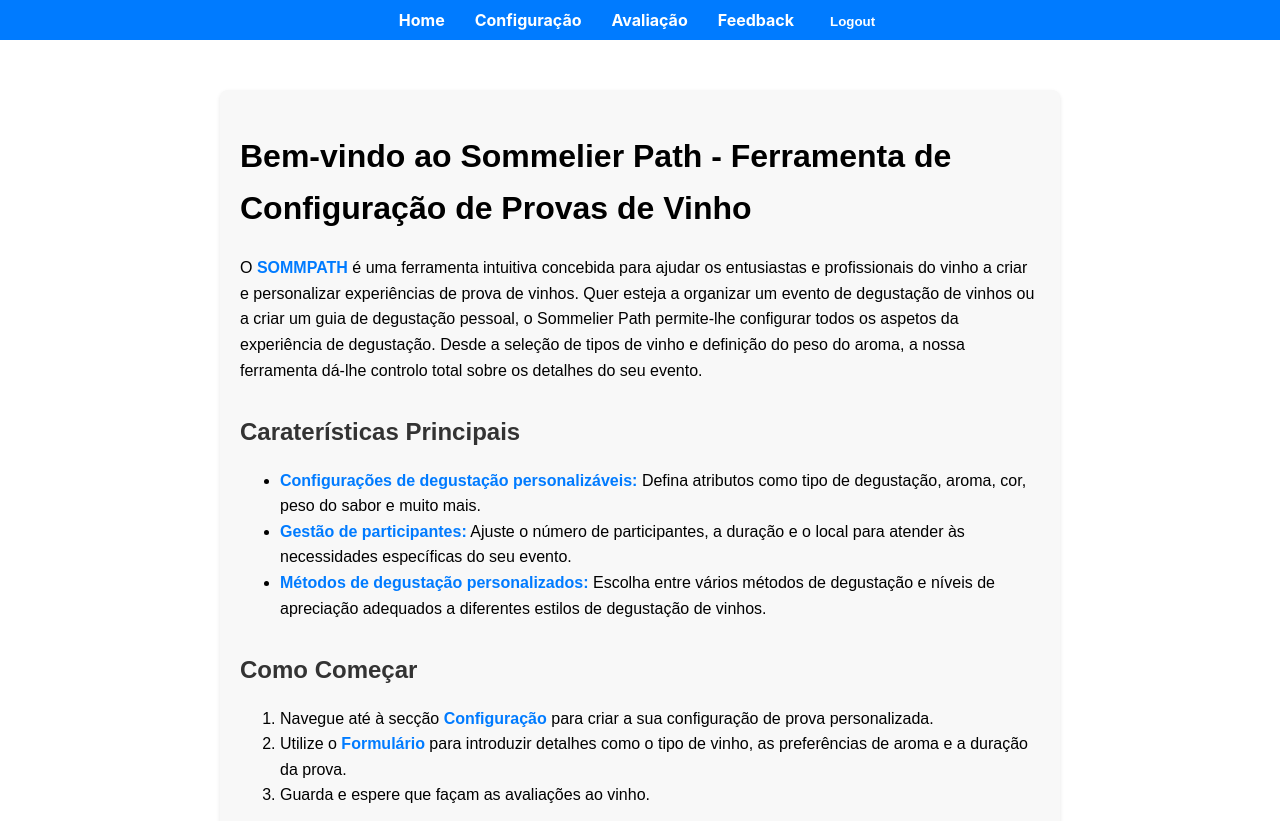
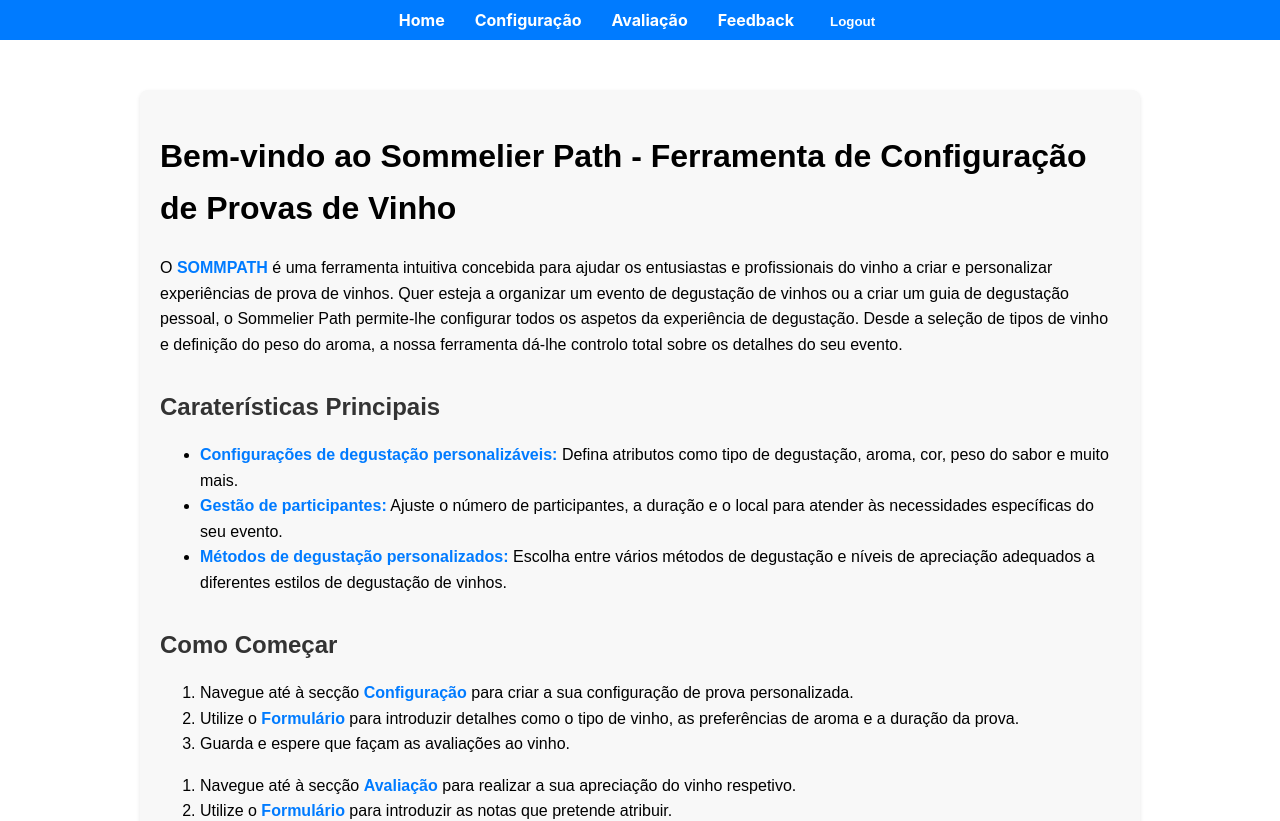
Before and after one commit to inunes1904/SOMMELIERPATH-FRONT, a React (Create React App) app: page / in a window 1280 px wide. Shown: the top 821 px of the page. Built offline with nearby package versions, Linux system fonts and the light colour scheme; sample sign-in values are in the browser's storage.

Commit message:
Alerts Done ready to deploy colors

```diff
--- a/src/components/Home.js
+++ b/src/components/Home.js
@@ -114,7 +114,7 @@
 
 const styles = {
   container: {
-    maxWidth: "800px",
+    width: "75%",
     margin: "50px auto",
     padding: "20px",
     lineHeight: "1.6",
```
